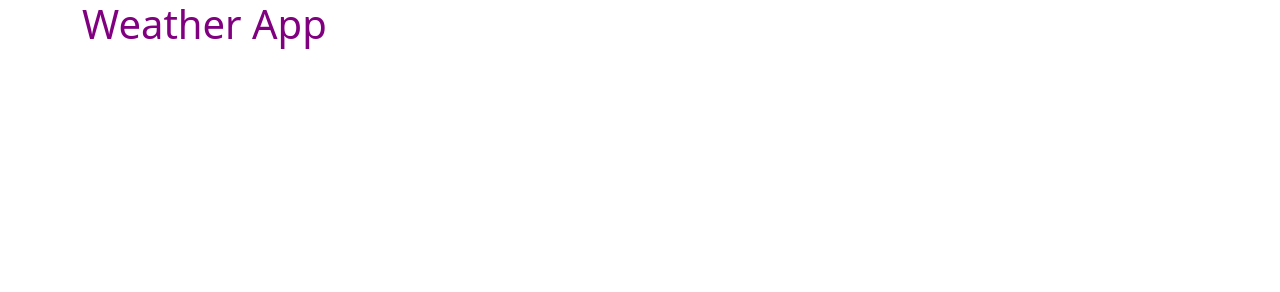
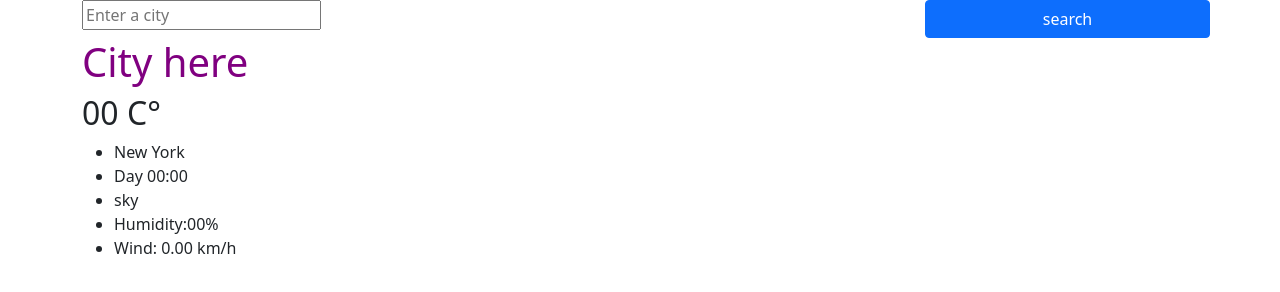
Before and after one commit to mariajosecoding/Vanilla-Weather-App, a plain HTML site: page index.html in a window 1280 px wide. Drawn offline with nearby package versions, Linux system fonts and the light colour scheme.

Commit message:
search input, row's and columns

```diff
--- a/index.html
+++ b/index.html
@@ -1,18 +1,48 @@
 <!DOCTYPE html>
 <html lang="en">
   <head>
-  <meta charset="UTF-8">
-  <meta http-equiv="X-UA-Compatible" content="IE=edge">
-  <meta name="viewport" content="width=device-width, initial-scale=1.0">
-  <link rel="stylesheet" href="src/style.css">
-  <link href="https://cdn.jsdelivr.net/npm/bootstrap@5.1.0/dist/css/bootstrap.min.css" rel="stylesheet" integrity="sha384-KyZXEAg3QhqLMpG8r+8fhAXLRk2vvoC2f3B09zVXn8CA5QIVfZOJ3BCsw2P0p/We" crossorigin="anonymous">
+    <meta charset="UTF-8" />
+    <meta http-equiv="X-UA-Compatible" content="IE=edge" />
+    <meta name="viewport" content="width=device-width, initial-scale=1.0" />
+    <link rel="stylesheet" href="src/style.css" />
+    <link
+      href="https://cdn.jsdelivr.net/npm/bootstrap@5.1.0/dist/css/bootstrap.min.css"
+      rel="stylesheet"
+      integrity="sha384-KyZXEAg3QhqLMpG8r+8fhAXLRk2vvoC2f3B09zVXn8CA5QIVfZOJ3BCsw2P0p/We"
+      crossorigin="anonymous"
+    />
     <title>Weather App</title>
   </head>
   <body>
-  <div class= "container">
-  <h1>
-    Weather App
-  </h1>
+    <div class="container">
+      <div class="Weather">
+      <form>
+        <div class="row">
+          <div class="col-9">
+            <input type="search" placeholder="Enter a city" class="form-control.search-input">
+          </div>
+          <div class="col-3 p-0">
+            <input type="submit" class="btn btn-primary w-100" value="search">
+          </div>
+        </div>
+      </form>
+      <div class="row">
+        <div class="col-6">
+      <h1>City here</h1>
+      <h2>00 C°</h2>
+      <ul>
+        <li>New York</li>
+        <li>Day 00:00</li>
+        <li> sky </li>
+        <li> Humidity:00% </li>
+        <li> Wind: 0.00 km/h </li>
+      </ul>
+        </div>
+        <div class="col-6">
+          <img ""
+        </div>
+      </div>
+    </div>
     </div>
     <script src="src/app.js"></script>
   </body>
```
Also changed, not shown: img/umbrella-01.png (added), 3 other files. Lines whose indentation alone changed are shown as unchanged.
